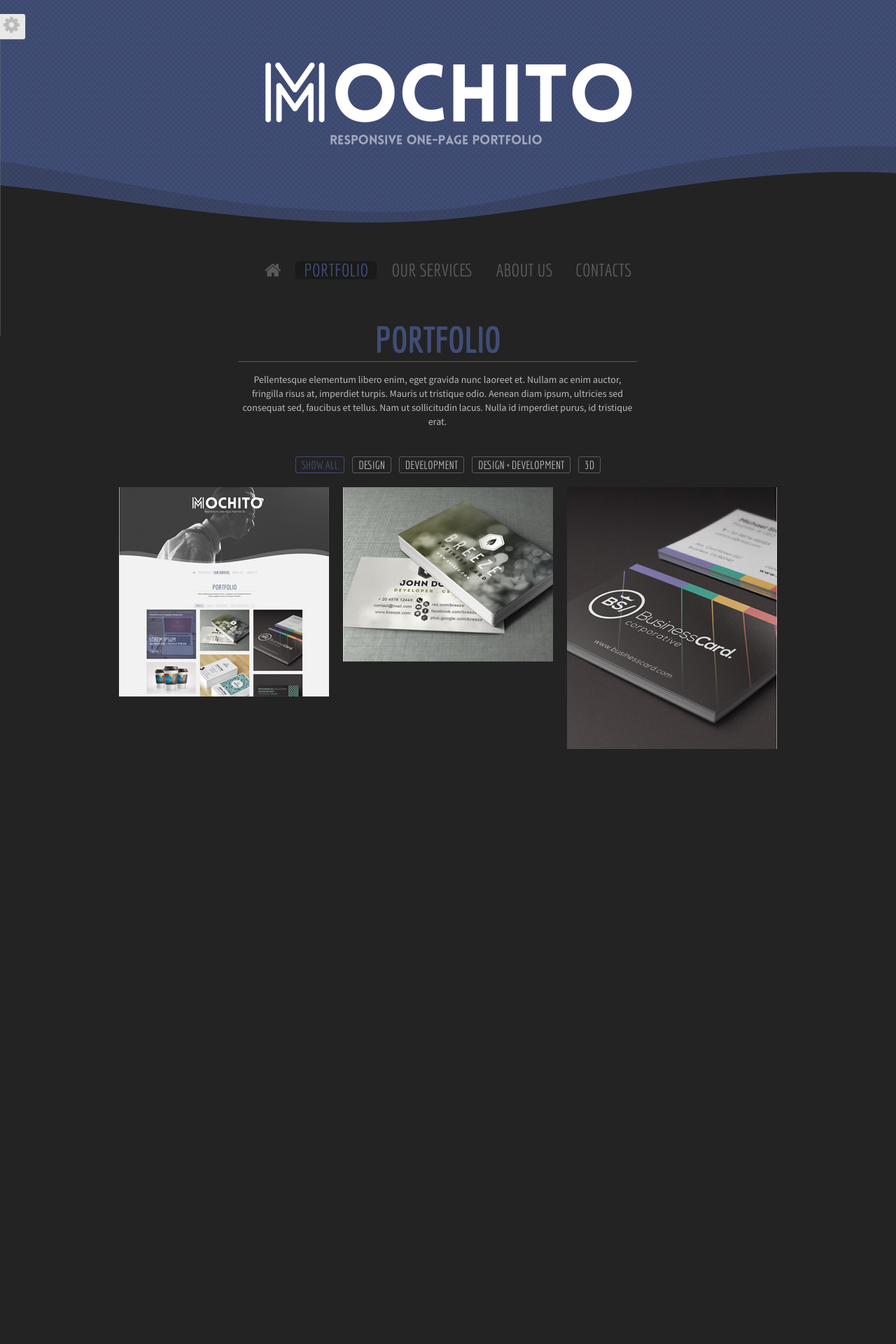
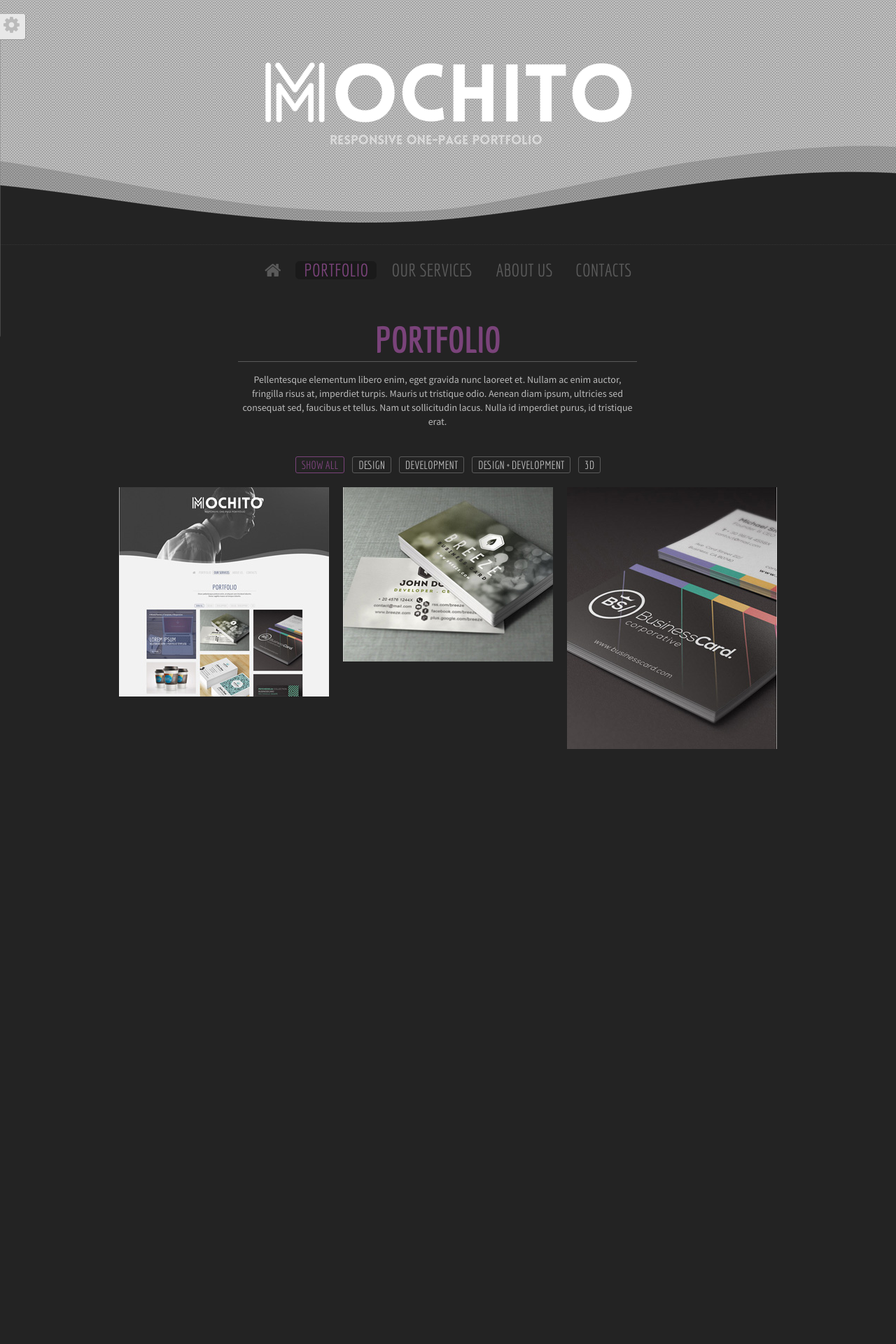
Before and after one commit to digitalRoots/website-carlos.meza-digitalRoots, a Jekyll site: the page built from index.md, in a window 1280 px wide. Shown: the top 1920 px of the page at 70% size. Built offline with Jekyll 4.4.1, drawn with Linux system fonts in a browser that asks for light colours; nearby versions of some CDN libraries; library files that are not in the unit come from our copies.

Commit message:
customized

```diff
--- a/css/style.css
+++ b/css/style.css
@@ -25,8 +25,10 @@
 
 /* Variables
 ================================================== */
-@color: #404d75;
-@pattern: url(../img/patterns/pattern9_black.png);
+/* @color: #404d75;
+@pattern: url(../img/patterns/pattern9_black.png); */
+@color: #7a437a;
+@pattern: url(../img/patterns/pattern_icon5_black_white.png);
 
 
 /* Mixins
```
